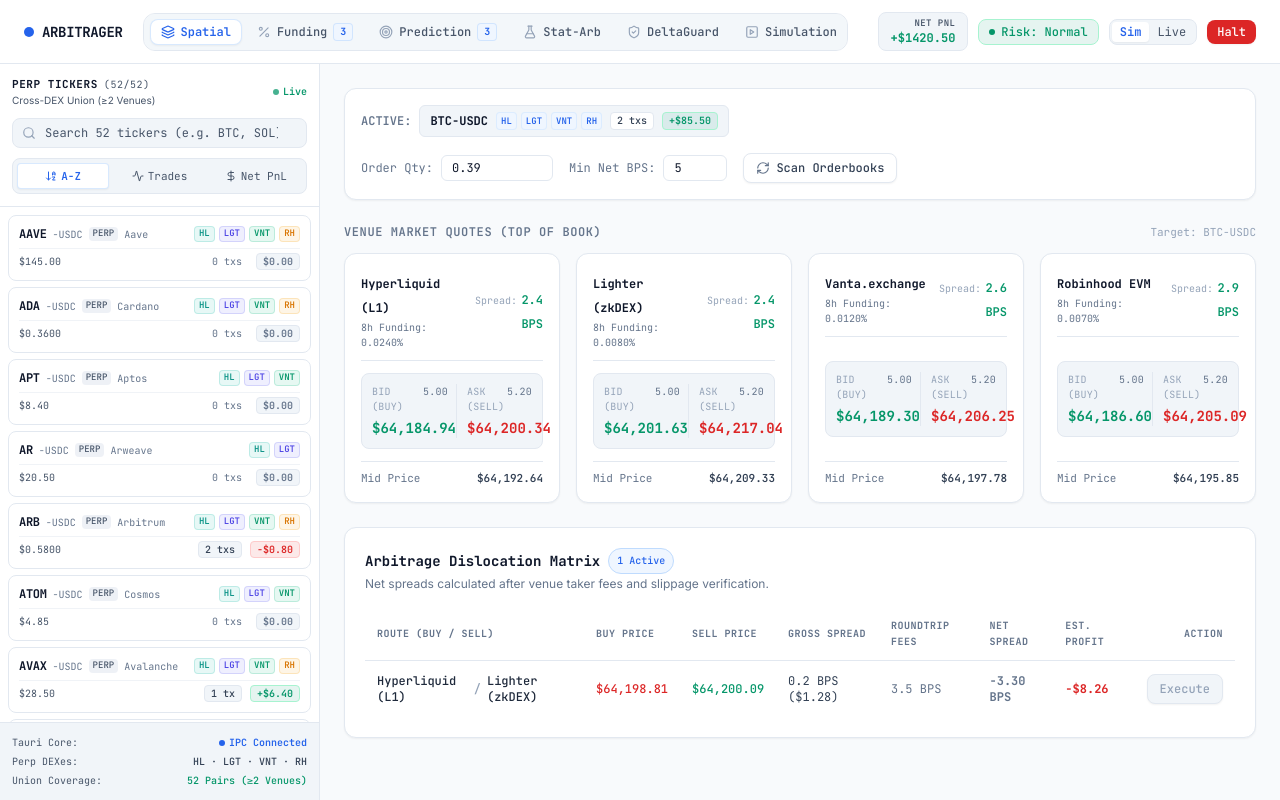
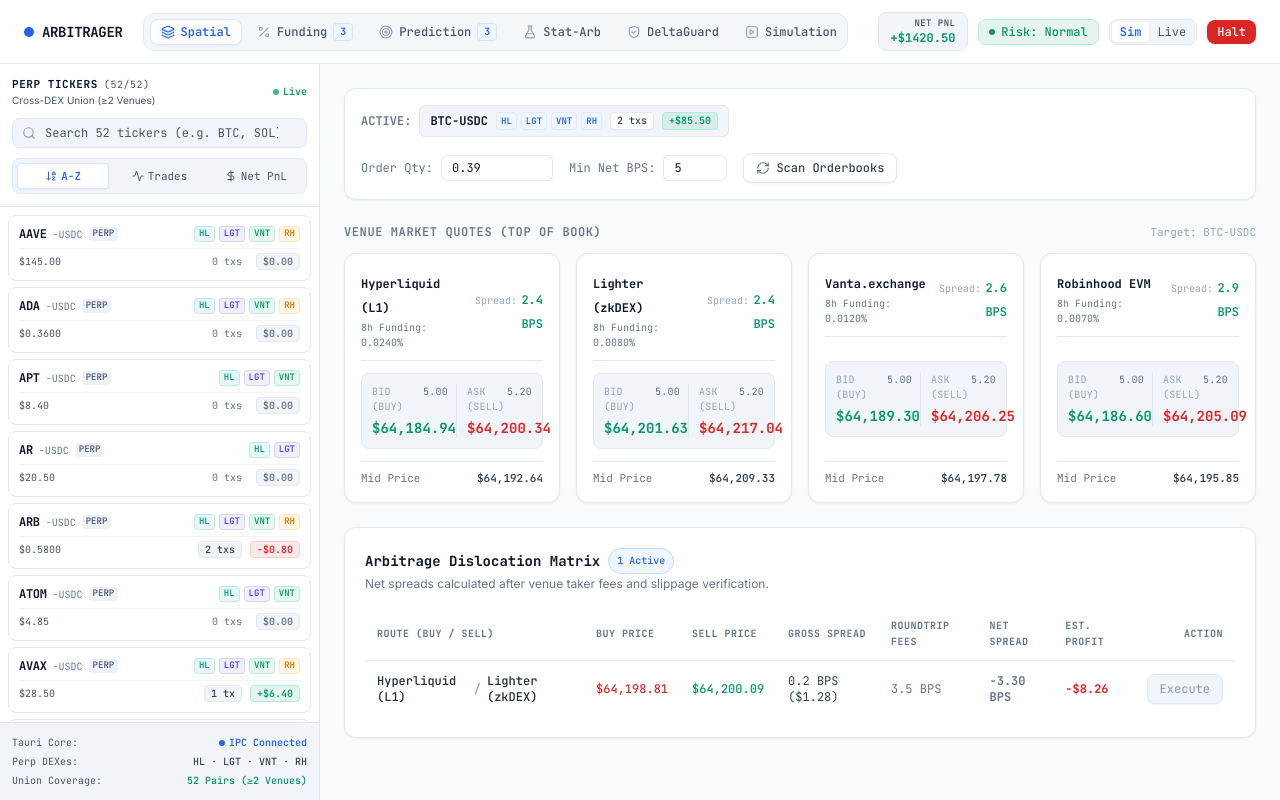
Before and after one commit to ChillingWombat/Arbitrageur, a React (Vite) app in the folder frontend/: page / in a window 1280 px wide. Built offline with nearby package versions, Linux system fonts and the light colour scheme.

Commit message:
style(ui): remove full ticker name labels for cleaner minimalist card layout

```diff
--- a/frontend/src/components/SimulationRunner.tsx
+++ b/frontend/src/components/SimulationRunner.tsx
@@ -161,7 +161,7 @@
           >
             {PERP_TICKERS.map((t) => (
               <option key={t.symbol} value={t.symbol}>
-                {t.symbol} ({t.name})
+                {t.symbol}
               </option>
             ))}
           </select>
--- a/frontend/src/components/TickerExplorer.tsx
+++ b/frontend/src/components/TickerExplorer.tsx
@@ -260,9 +260,6 @@
                     <span className="text-[9px] px-1 py-0.2 rounded bg-slate-200/60 text-slate-600 font-medium shrink-0">
                       PERP
                     </span>
-                    <span className="text-[10px] text-slate-500 truncate max-w-[90px]" title={ticker.name}>
-                      {ticker.name}
-                    </span>
                   </div>
 
                   {/* Venue Availability Badges (≥ 2 venues) */}
```
